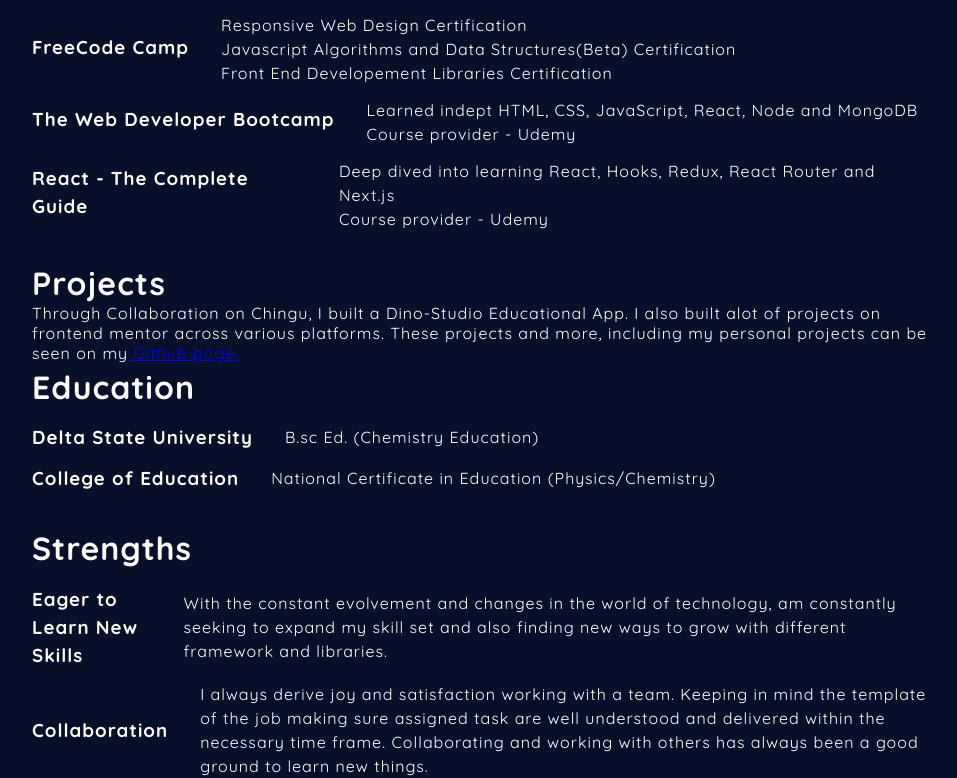
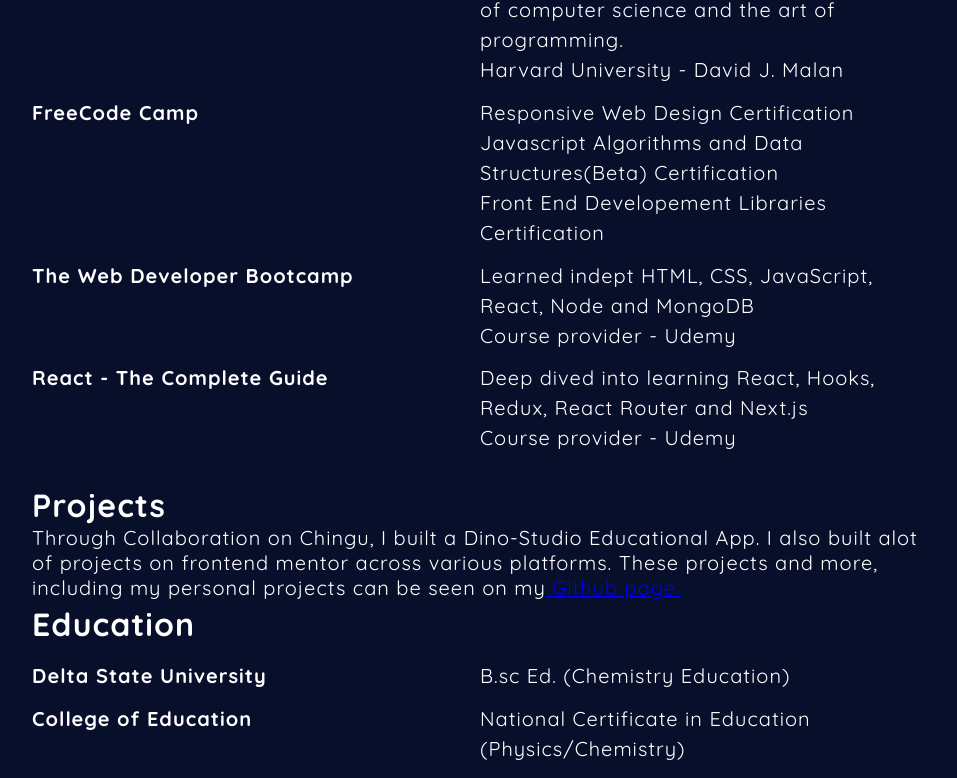
Before and after one commit to jonahunuafe/portfolio-react, a React (Vite) app: page /resume in a window 1280 px wide. Shown: the part 606-1384 px from the top of the page, without its empty margins (160-1117 px from the left). Built offline with nearby package versions, Linux system fonts and the light colour scheme.

Commit message:
rewrite resume.js

```diff
--- a/src/components/Resume/Resume.jsx
+++ b/src/components/Resume/Resume.jsx
@@ -63,7 +63,7 @@ function MyResume() {
                 </div>
                 <div className={classes.experience}>
                     <h1>Experience</h1>
-                    <div className={classes.expand}>
+                    <div className={classes.expanded}>
                         <h3>Chingu |</h3>
                         <p>
                             Collaborated with other developers on chingu and created a
@@ -73,7 +73,7 @@ function MyResume() {
                 </div>
                 <div className={classes.training}>
                     <h1>Training</h1>
-                    <div className={classes.expand}>
+                    <div className={classes.expanded}>
                         <h3>CS50's Introduction to Computer Science</h3>
                         <p>
                             Gained insight into intellectual enterprises of computer science and
@@ -81,7 +81,7 @@ function MyResume() {
                             <br />Harvard University - David J. Malan
                         </p>
                     </div>
-                    <div className={classes.expand}>
+                    <div className={classes.expanded}>
                         <h3>FreeCode Camp</h3>
                         <p>
                             Responsive Web Design Certification <br />
@@ -89,14 +89,14 @@ function MyResume() {
                             Front End Developement Libraries Certification
                         </p>
                     </div>
-                    <div className={classes.expand}>
+                    <div className={classes.expanded}>
                         <h3>The Web Developer Bootcamp</h3>
                         <p>
                             Learned indept HTML, CSS, JavaScript, React, Node and MongoDB <br />
                             Course provider - Udemy
                         </p>
                     </div>
-                    <div className={classes.expand}>
+                    <div className={classes.expanded}>
                         <h3>React - The Complete Guide</h3>
                         <p>
                             Deep dived into learning React, Hooks, Redux, React Router and Next.js
@@ -104,7 +104,7 @@ function MyResume() {
                         </p>
                     </div>
                 </div>
-                <div className={classes}>
+                <div>
                     <h1>Projects</h1>
                     <p>
                         Through Collaboration on Chingu, I built a Dino-Studio Educational App.
@@ -117,18 +117,18 @@ function MyResume() {
             <div className={classes.rightSide}>
                 <div className={classes.education}>
                     <h1>Education</h1>
-                    <div className={classes.expand}>
+                    <div className={classes.expanded}>
                         <h3>Delta State University</h3>
                         <span>B.sc Ed. (Chemistry Education)</span>
                     </div>
-                    <div className={classes.expand}>
+                    <div className={classes.expanded}>
                         <h3>College of Education</h3>
                         <span>National Certificate in Education (Physics/Chemistry)</span>
                     </div>
                 </div>
                 <div className={classes.strength}>
                     <h1>Strengths</h1>
-                    <div className={classes.expand}>
+                    <div className={classes.expanded}>
                         <h3>Eager to Learn New Skills</h3>
                         <p>
                             With the constant evolvement and changes in the world of technology, am
@@ -136,7 +136,7 @@ function MyResume() {
                             to grow with different framework and libraries.
                         </p>
                     </div>
-                    <div className={classes.expand}>
+                    <div className={classes.expanded}>
                         <h3>Collaboration</h3>
                         <p>
                             I always derive joy and satisfaction working with a team. Keeping in mind
@@ -146,7 +146,6 @@ function MyResume() {
                         </p>
                     </div>
                 </div>
-
                 <div className={classes.summary}>
                     <h1>Summary</h1>
                     <p>
--- a/src/components/Resume/Resume.module.css
+++ b/src/components/Resume/Resume.module.css
@@ -102,15 +102,14 @@
         text-align: left;
     }
 
-    .expand {
-        display: flex;
-        align-items: center;
-        gap: 2rem;
+    .resume p, .resume span, .resume h3 {
+        font-size: 20px;
     }
 
-    /* .expand p {
-        margin-top: -0.000005rem;
-    } */
+    .expanded {
+        display: grid;
+        grid-template-columns: repeat(2, 1fr);
+    }
 
     .mainSkills {
         flex-direction: row;
```
